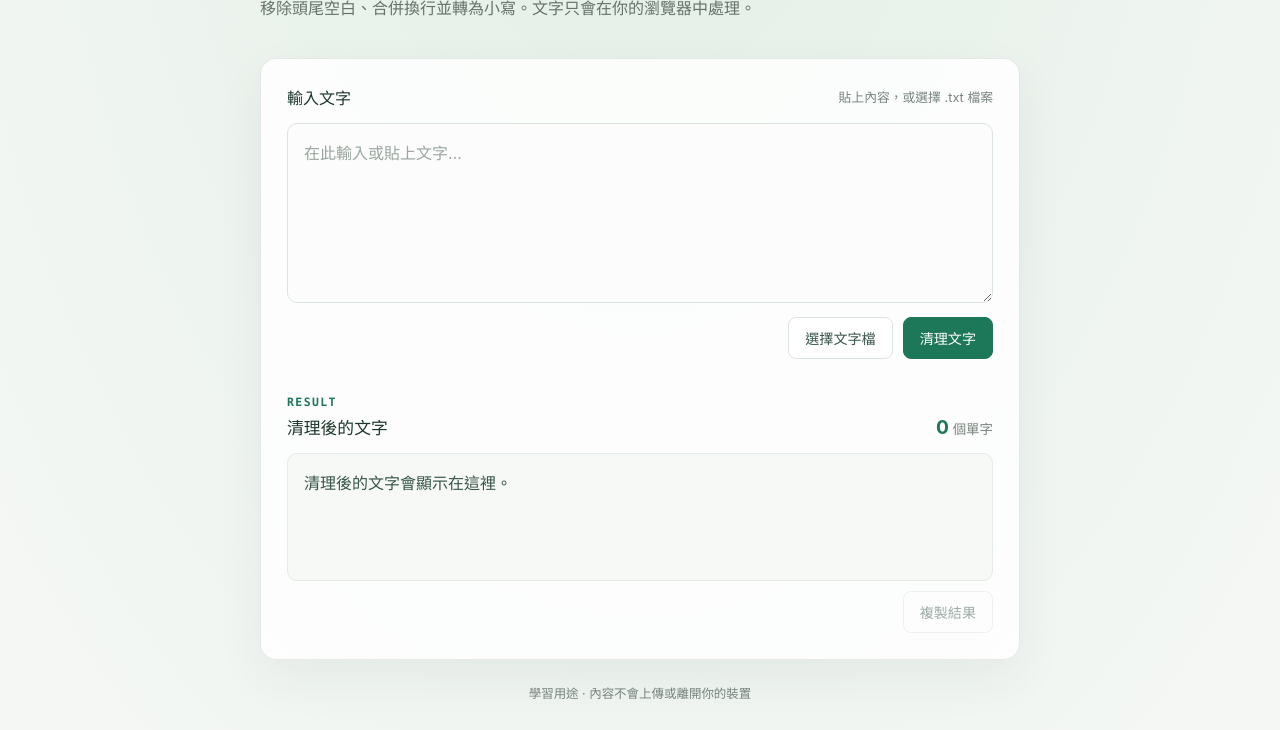
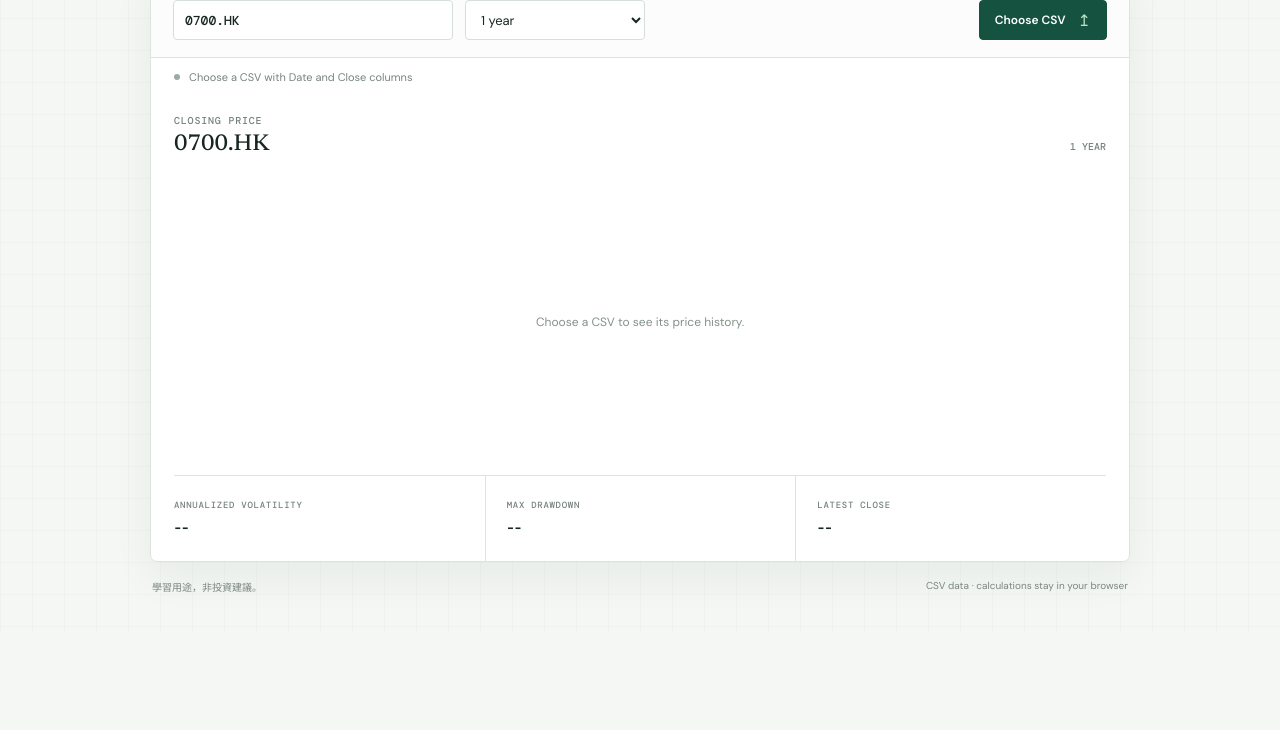
Before and after one commit to stanleyfong2012-hub/hk-stock-mini-lab, a plain HTML site: page docs/index.html in a window 1280 px wide. Shown: the part 302-1032 px from the top of the page. After the commit the page ends 934 px from the top, so only its background shows below. Drawn offline with nearby package versions, Linux system fonts and the light colour scheme.

Commit message:
Restore stock dashboard homepage
Co-authored-by: Copilot <223556219+Copilot@users.noreply.github.com>

```diff
--- a/docs/index.html
+++ b/docs/index.html
@@ -1,50 +1,90 @@
 <!doctype html>
-<html lang="zh-Hant">
+<html lang="en">
   <head>
     <meta charset="utf-8">
     <meta name="viewport" content="width=device-width, initial-scale=1">
     <meta name="theme-color" content="#f4f7f4">
-    <meta name="description" content="在瀏覽器中清理文字並計算單字數量。">
-    <title>文字清理與單字計數</title>
-    <link rel="stylesheet" href="./text-tool.css">
-    <script src="./text-tool.js" defer></script>
+    <title>HK Stock Mini Lab</title>
+    <link rel="preconnect" href="https://fonts.googleapis.com">
+    <link rel="preconnect" href="https://fonts.gstatic.com" crossorigin>
+    <link href="https://fonts.googleapis.com/css2?family=DM+Mono:wght@400;500&family=DM+Sans:wght@400;500;600;700&family=Newsreader:opsz,wght@6..72,500;6..72,600&display=swap" rel="stylesheet">
+    <link rel="stylesheet" href="styles.css">
+    <script src="https://cdn.jsdelivr.net/npm/chart.js@4.4.8/dist/chart.umd.min.js" defer></script>
+    <script src="https://cdn.jsdelivr.net/npm/papaparse@5.5.3/papaparse.min.js" defer></script>
+    <script src="app.js?v=csv-standalone-1" defer></script>
   </head>
   <body>
-    <main class="page">
-      <header class="intro">
-        <p class="eyebrow">TEXT TOOL · 01</p>
-        <h1>文字清理<span>與單字計數</span></h1>
-        <p class="description">移除頭尾空白、合併換行並轉為小寫。文字只會在你的瀏覽器中處理。</p>
-      </header>
+    <header class="topbar">
+      <a class="wordmark" href="./" aria-label="HK Stock Mini Lab home">
+        <span class="wordmark-icon" aria-hidden="true">HK</span>
+        <span>MARKET STUDY <span class="wordmark-divider">/</span> 01</span>
+      </a>
+      <span class="market-label"><span class="live-dot"></span> HONG KONG MARKET</span>
+    </header>
 
-      <section class="workspace" aria-label="文字清理工具">
-        <div class="section-heading">
-          <label for="source-text">輸入文字</label>
-          <span>貼上內容，或選擇 .txt 檔案</span>
-        </div>
-        <textarea id="source-text" placeholder="在此輸入或貼上文字…" spellcheck="false"></textarea>
+    <main>
+      <section class="intro" aria-labelledby="page-title">
+        <p class="eyebrow">A SMALL TOOL FOR BIG PICTURE THINKING</p>
+        <h1 id="page-title">Price, risk, <span>in view.</span></h1>
+        <p class="intro-copy">Explore historical closing prices alongside two simple measures of risk.</p>
+      </section>
 
-        <div class="actions">
-          <label class="file-button" for="text-file">選擇文字檔</label>
-          <input id="text-file" type="file" accept=".txt,text/plain" hidden>
-          <button class="primary-button" id="clean-button" type="button">清理文字</button>
+      <section class="lab" aria-label="Stock analysis">
+        <div class="controls">
+          <label class="field ticker-field" for="ticker">
+            <span class="field-label">TICKER</span>
+            <input id="ticker" name="ticker" type="text" value="0700.HK" maxlength="20" autocomplete="off" spellcheck="false" required>
+          </label>
+          <label class="field period-field" for="period">
+            <span class="field-label">LOOKBACK</span>
+            <select id="period" name="period">
+              <option value="6mo">6 months</option>
+              <option value="1y" selected>1 year</option>
+              <option value="2y">2 years</option>
+            </select>
+          </label>
+          <input id="csv-file" type="file" accept=".csv,text/csv" aria-label="Choose price history CSV" hidden>
+          <button class="load-button" id="load-button" type="button">Choose CSV <span aria-hidden="true">↥</span></button>
         </div>
 
-        <div class="result-heading">
-          <div>
-            <p class="eyebrow">RESULT</p>
-            <h2>清理後的文字</h2>
+        <div class="status-row" id="status" role="status" aria-live="polite">
+          <span class="status-mark" aria-hidden="true"></span>
+          <span id="status-text">Choose a CSV with Date and Close columns</span>
+        </div>
+
+        <div class="chart-panel">
+          <div class="chart-heading">
+            <div>
+              <p class="field-label">CLOSING PRICE</p>
+              <h2 id="chart-title">0700.HK</h2>
+            </div>
+            <p class="chart-period" id="chart-range">1 YEAR</p>
           </div>
-          <p class="word-count" aria-live="polite"><strong id="word-count">0</strong> 個單字</p>
-        </div>
-        <pre id="cleaned-text" class="result" aria-live="polite">清理後的文字會顯示在這裡。</pre>
-        <div class="result-actions">
-          <p id="status" role="status" aria-live="polite"></p>
-          <button id="copy-button" class="copy-button" type="button" disabled>複製結果</button>
+          <div class="chart-wrap">
+            <canvas id="price-chart" aria-label="Adjusted closing price chart" role="img"></canvas>
+            <p class="chart-empty" id="chart-empty">Choose a CSV to see its price history.</p>
+          </div>
+          <div class="metrics" aria-label="Risk metrics">
+            <div class="metric">
+              <span class="metric-label">ANNUALIZED VOLATILITY</span>
+              <strong id="volatility">--</strong>
+            </div>
+            <div class="metric">
+              <span class="metric-label">MAX DRAWDOWN</span>
+              <strong id="drawdown">--</strong>
+            </div>
+            <div class="metric">
+              <span class="metric-label">LATEST CLOSE</span>
+              <strong id="latest-close">--</strong>
+            </div>
+          </div>
         </div>
       </section>
 
-      <footer>學習用途 · 內容不會上傳或離開你的裝置</footer>
+      <footer class="page-footer">
+        <span>學習用途，非投資建議。</span>
+        <span>CSV data · calculations stay in your browser</span>
+      </footer>
     </main>
   </body>
 </html>
--- a/docs/text-tool.css
+++ /dev/null
@@ -1,262 +0,0 @@
-:root {
-  color-scheme: light;
-  font-family: -apple-system, BlinkMacSystemFont, "Segoe UI", "Noto Sans TC", sans-serif;
-  color: #1c362b;
-  background: #f4f7f4;
-  font-synthesis: none;
-  text-rendering: optimizeLegibility;
-}
-
-* {
-  box-sizing: border-box;
-}
-
-body {
-  min-width: 320px;
-  min-height: 100vh;
-  margin: 0;
-  background:
-    radial-gradient(ellipse at 50% 0, rgba(218, 234, 223, 0.68), transparent 52rem),
-    #f4f7f4;
-}
-
-button,
-textarea {
-  font: inherit;
-}
-
-.page {
-  width: min(100% - 40px, 760px);
-  margin: 0 auto;
-  padding: 34px 0 28px;
-}
-
-.back-link {
-  color: #52685d;
-  font-size: 0.85rem;
-  text-decoration: none;
-}
-
-.back-link:hover {
-  color: #1d7759;
-}
-
-.intro {
-  padding: 68px 0 36px;
-}
-
-.eyebrow {
-  margin: 0 0 12px;
-  color: #1d7759;
-  font-family: ui-monospace, SFMono-Regular, Menlo, monospace;
-  font-size: 0.72rem;
-  font-weight: 600;
-  letter-spacing: 0.12em;
-}
-
-h1 {
-  max-width: 650px;
-  margin: 0;
-  font-family: Georgia, "Noto Serif TC", serif;
-  font-size: clamp(2.4rem, 8vw, 4.2rem);
-  font-weight: 500;
-  letter-spacing: -0.055em;
-  line-height: 1.12;
-}
-
-h1 span {
-  display: block;
-  color: #1d7759;
-}
-
-.description {
-  max-width: 520px;
-  margin: 18px 0 0;
-  color: #65736b;
-  line-height: 1.7;
-}
-
-.workspace {
-  padding: 26px;
-  border: 1px solid rgba(28, 54, 43, 0.1);
-  border-radius: 16px;
-  background: rgba(255, 255, 255, 0.82);
-  box-shadow: 0 18px 50px rgba(28, 54, 43, 0.06);
-}
-
-.section-heading,
-.result-heading,
-.result-actions {
-  display: flex;
-  align-items: center;
-  justify-content: space-between;
-  gap: 16px;
-}
-
-.section-heading label {
-  font-weight: 650;
-}
-
-.section-heading > span {
-  color: #77837d;
-  font-size: 0.8rem;
-}
-
-textarea {
-  display: block;
-  width: 100%;
-  min-height: 180px;
-  margin-top: 14px;
-  padding: 16px;
-  resize: vertical;
-  border: 1px solid #dce5de;
-  border-radius: 10px;
-  outline: none;
-  background: #fbfcfb;
-  color: #1c362b;
-  line-height: 1.65;
-}
-
-textarea:focus {
-  border-color: #1d7759;
-  box-shadow: 0 0 0 3px rgba(29, 119, 89, 0.1);
-}
-
-textarea::placeholder {
-  color: #9aa69f;
-}
-
-.actions {
-  display: flex;
-  justify-content: flex-end;
-  gap: 10px;
-  margin-top: 14px;
-}
-
-.file-button,
-.primary-button,
-.copy-button {
-  min-height: 42px;
-  padding: 0 16px;
-  border: 1px solid #dce5de;
-  border-radius: 8px;
-  background: #fff;
-  color: #365448;
-  cursor: pointer;
-  font-size: 0.88rem;
-  font-weight: 600;
-  transition: background 140ms ease, border-color 140ms ease, transform 140ms ease;
-}
-
-.file-button {
-  display: inline-flex;
-  align-items: center;
-}
-
-.file-button:hover,
-.copy-button:not(:disabled):hover {
-  border-color: #9eb8a9;
-  background: #f7faf7;
-}
-
-.primary-button {
-  border-color: #1d7759;
-  background: #1d7759;
-  color: #fff;
-}
-
-.primary-button:hover {
-  border-color: #155f47;
-  background: #155f47;
-}
-
-.file-button:active,
-.primary-button:active,
-.copy-button:not(:disabled):active {
-  transform: translateY(1px);
-}
-
-.result-heading {
-  align-items: flex-end;
-  margin-top: 36px;
-}
-
-.result-heading .eyebrow {
-  margin-bottom: 6px;
-}
-
-h2 {
-  margin: 0;
-  font-size: 1.05rem;
-}
-
-.word-count {
-  margin: 0;
-  color: #77837d;
-  font-size: 0.84rem;
-}
-
-.word-count strong {
-  color: #1d7759;
-  font-size: 1.2rem;
-}
-
-.result {
-  min-height: 128px;
-  max-height: 340px;
-  overflow: auto;
-  margin: 14px 0 0;
-  padding: 16px;
-  border: 1px solid #e5ebe6;
-  border-radius: 10px;
-  background: #f7f9f7;
-  color: #365448;
-  font-family: inherit;
-  line-height: 1.65;
-  white-space: pre-wrap;
-  overflow-wrap: anywhere;
-}
-
-.result-actions {
-  min-height: 42px;
-  margin-top: 10px;
-}
-
-#status {
-  margin: 0;
-  color: #65736b;
-  font-size: 0.82rem;
-}
-
-.copy-button:disabled {
-  cursor: not-allowed;
-  opacity: 0.48;
-}
-
-footer {
-  padding: 24px 0 0;
-  color: #77837d;
-  font-size: 0.78rem;
-  text-align: center;
-}
-
-@media (max-width: 540px) {
-  .page {
-    width: min(100% - 28px, 760px);
-    padding-top: 22px;
-  }
-
-  .intro {
-    padding: 54px 0 28px;
-  }
-
-  .workspace {
-    padding: 18px;
-  }
-
-  .section-heading {
-    align-items: flex-start;
-    flex-direction: column;
-    gap: 5px;
-  }
-}
--- a/docs/text-tool.js
+++ /dev/null
@@ -1,48 +0,0 @@
-const sourceText = document.querySelector("#source-text");
-const fileInput = document.querySelector("#text-file");
-const cleanButton = document.querySelector("#clean-button");
-const copyButton = document.querySelector("#copy-button");
-const cleanedText = document.querySelector("#cleaned-text");
-const wordCount = document.querySelector("#word-count");
-const status = document.querySelector("#status");
-
-function clean(text) {
-  return text.replace(/\r\n?|\n/g, " ").trim().toLowerCase();
-}
-
-function countWords(text) {
-  const trimmed = text.trim();
-  return trimmed ? trimmed.split(/\s+/u).length : 0;
-}
-
-function renderResult() {
-  const result = clean(sourceText.value);
-  cleanedText.textContent = result || "清理後的文字會顯示在這裡。";
-  wordCount.textContent = String(countWords(result));
-  copyButton.disabled = result.length === 0;
-  status.textContent = "";
-}
-
-cleanButton.addEventListener("click", renderResult);
-
-fileInput.addEventListener("change", async () => {
-  const file = fileInput.files?.[0];
-  if (!file) return;
-
-  try {
-    sourceText.value = await file.text();
-    renderResult();
-    status.textContent = `已讀取 ${file.name}`;
-  } catch (error) {
-    status.textContent = `無法讀取檔案：${error.message}`;
-  }
-});
-
-copyButton.addEventListener("click", async () => {
-  try {
-    await navigator.clipboard.writeText(clean(sourceText.value));
-    status.textContent = "已複製清理後的文字。";
-  } catch (error) {
-    status.textContent = `無法複製文字：${error.message}`;
-  }
-});
```
